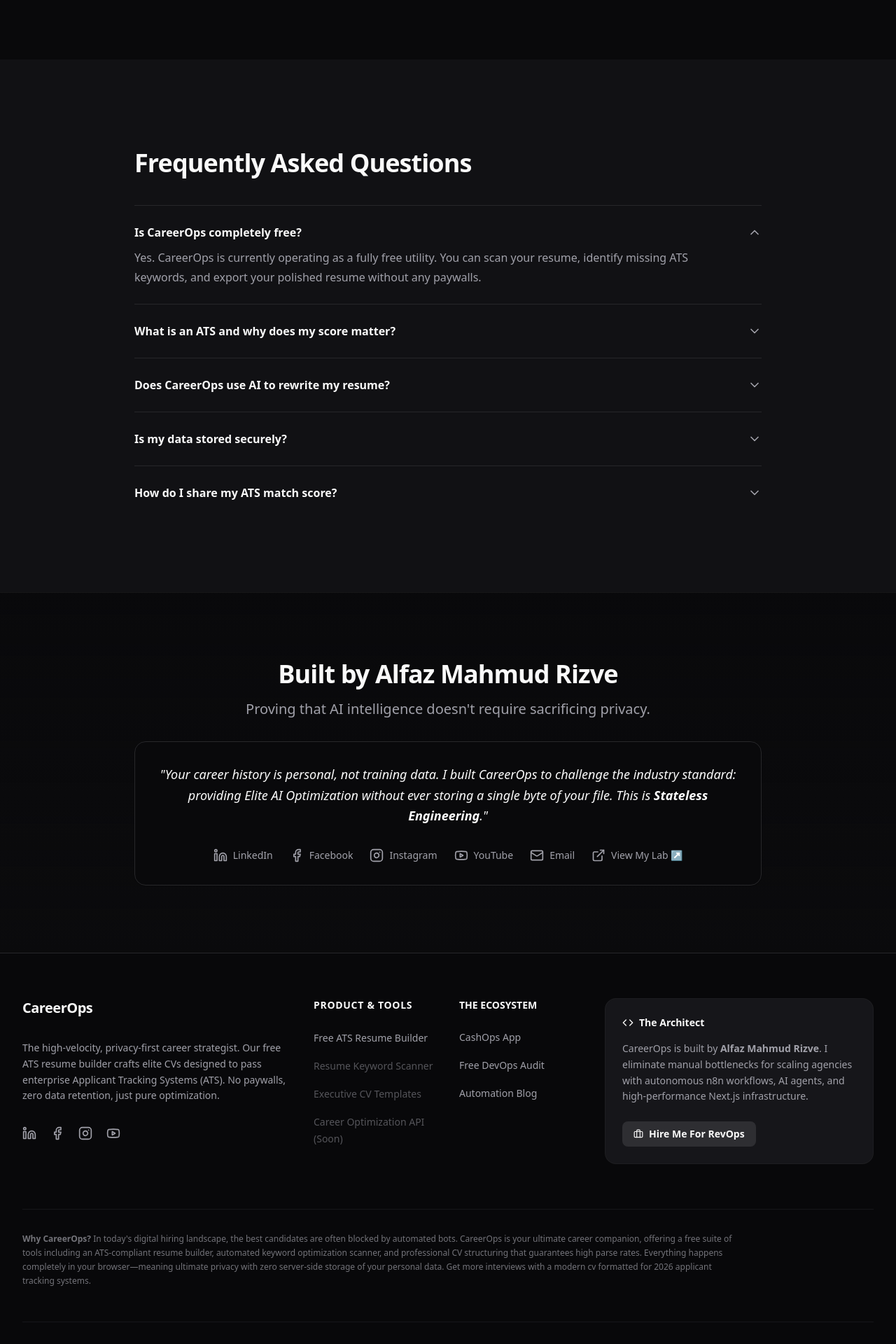
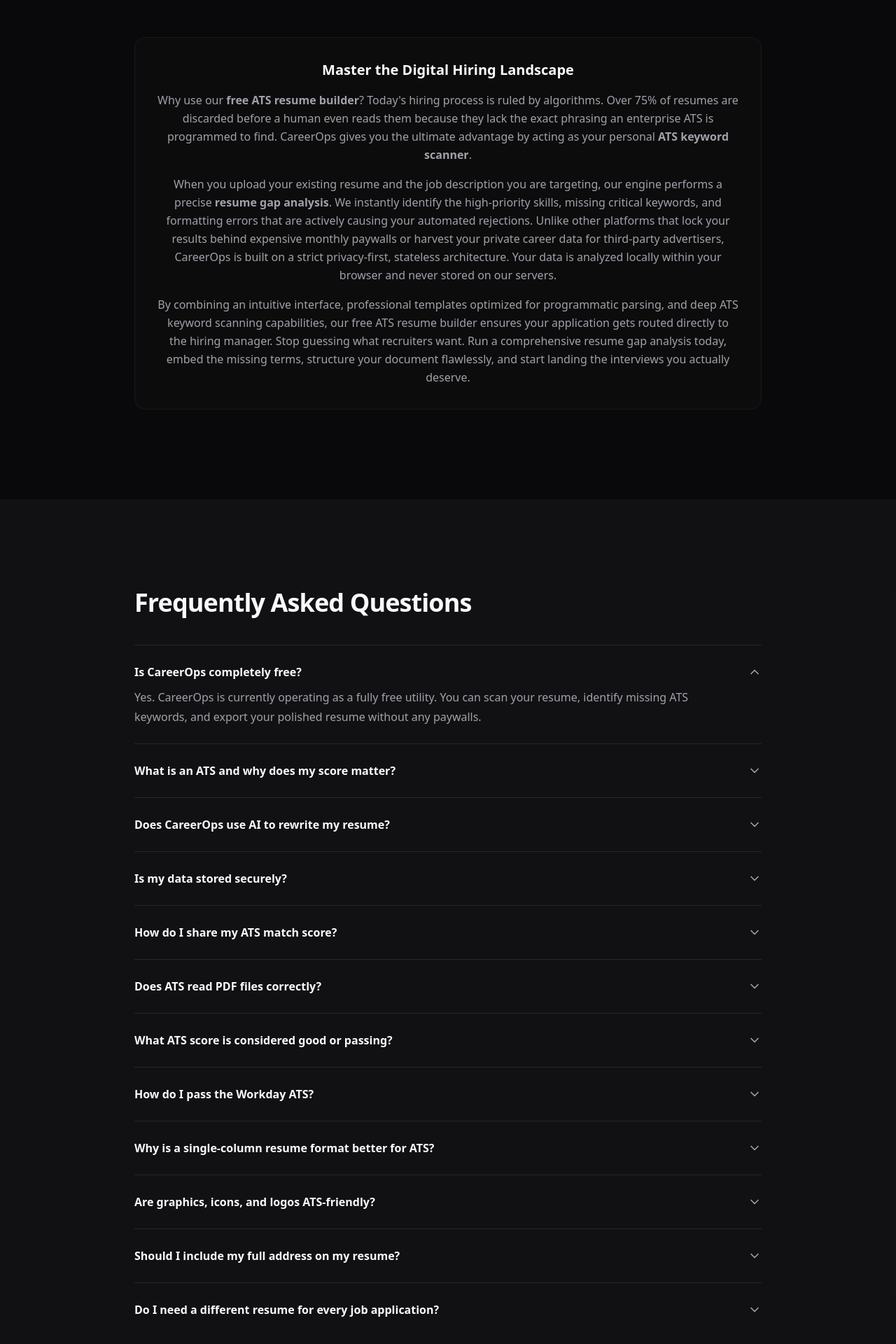
Before and after one commit to AlfazMahmudRizve/CareerOps, a Next.js app: page / in a window 1280 px wide. Shown: the part 1700-3620 px from the top of the page at 70% size. Built offline with nearby package versions, Linux system fonts and the light colour scheme.

Commit message:
some upgrades

```diff
--- a/app/layout.tsx
+++ b/app/layout.tsx
@@ -10,14 +10,14 @@
 
 export const metadata: Metadata = {
   metadataBase: new URL('https://careerops.whoisalfaz.me'),
-  title: 'CareerOps | Privacy-First ATS Resume Builder',
-  description: 'A completely free, stateless ATS resume builder and CV keyword scanner. Build professional resumes that pass algorithmic screening with zero data retention.',
+  title: 'Free ATS Resume Builder — CareerOps',
+  description: 'Free ATS resume builder with keyword gap analysis. Privacy-first protection helping beat ATS. Zero data retention, free for job seekers today and always.',
   keywords: ['Free ATS Resume Builder', 'Stateless Resume Builder', 'Privacy First CV Maker', 'Algorithmic Screening', 'Resume Optimization', 'CareerOps', 'Alfaz Mahmud Rizve'],
   authors: [{ name: 'Alfaz Mahmud Rizve', url: 'https://whoisalfaz.me' }],
   creator: 'Alfaz Mahmud Rizve',
   openGraph: {
-    title: 'CareerOps | Privacy-First ATS Resume Builder',
-    description: 'A completely free, stateless ATS resume builder and CV keyword scanner.',
+    title: 'Free ATS Resume Builder — CareerOps',
+    description: 'Free ATS resume builder with keyword gap analysis. Privacy-first protection helping beat ATS. Zero data retention, free for job seekers today and always.',
     url: 'https://careerops.whoisalfaz.me',
     siteName: 'CareerOps',
     images: [
@@ -30,6 +30,13 @@
     ],
     locale: 'en_US',
     type: 'website',
+  },
+  twitter: {
+    card: 'summary_large_image',
+    title: 'Free ATS Resume Builder — CareerOps',
+    description: 'Free ATS resume builder with keyword gap analysis. Privacy-first protection helping beat ATS. Zero data retention, free for job seekers today and always.',
+    creator: '@whoisalfazz',
+    images: ['/logo.png'],
   },
   icons: {
     icon: '/icon.png',
--- /dev/null
+++ b/app/optimize/layout.tsx
@@ -0,0 +1,21 @@
+import { Metadata } from 'next';
+
+export const metadata: Metadata = {
+  title: 'Resume Keyword Gap Analysis | CareerOps',
+  description: 'Upload your resume and compare it against any job description to discover missing ATS keywords.',
+  alternates: {
+    canonical: 'https://careerops.whoisalfaz.me/optimize',
+  },
+};
+
+export default function OptimizeLayout({
+  children,
+}: {
+  children: React.ReactNode;
+}) {
+  return (
+    <>
+      {children}
+    </>
+  );
+}
--- a/app/robots.ts
+++ b/app/robots.ts
@@ -4,7 +4,7 @@
   return {
     rules: {
       userAgent: '*',
-      allow: '/',
+      allow: ['/', '/build', '/optimize', '/templates'],
       disallow: '/private/',
     },
     sitemap: 'https://careerops.whoisalfaz.me/sitemap.xml',
--- /dev/null
+++ b/app/templates/layout.tsx
@@ -0,0 +1,21 @@
+import { Metadata } from 'next';
+
+export const metadata: Metadata = {
+  title: 'ATS Resume Templates by Industry | CareerOps',
+  description: 'Free, ATS-optimized resume templates for Software Engineering, Product Management, Data Science, and Design.',
+  alternates: {
+    canonical: 'https://careerops.whoisalfaz.me/templates',
+  },
+};
+
+export default function TemplatesLayout({
+  children,
+}: {
+  children: React.ReactNode;
+}) {
+  return (
+    <>
+      {children}
+    </>
+  );
+}
--- a/app/templates/page.tsx
+++ b/app/templates/page.tsx
@@ -43,10 +43,7 @@
   }
 ];
 
-export const metadata = {
-  title: 'ATS Resume Templates by Industry | CareerOps',
-  description: 'Free, ATS-optimized resume templates for Software Engineering, Product Management, Data Science, and Design. Build a resume that passes the scan.',
-};
+
 
 export default function TemplatesPage() {
   return (
--- a/components/landing/Faqs.tsx
+++ b/components/landing/Faqs.tsx
@@ -24,6 +24,34 @@
   {
     question: "How do I share my ATS match score?",
     answer: "Once you run a scan against a job description, you'll see a 'Share Score' button in your results dashboard. Clicking this generates a viral copy-paste snippet you can share directly to LinkedIn to show off your competitive advantage."
+  },
+  {
+    question: "Does ATS read PDF files correctly?",
+    answer: "Yes, modern Applicant Tracking Systems can read PDF files perfectly, provided they are text-based and not scanned images. In fact, PDF is often preferred because it preserves your exact formatting across different devices. Our builder exports structurally compliant PDFs guaranteed to parse correctly."
+  },
+  {
+    question: "What ATS score is considered good or passing?",
+    answer: "Generally, an ATS match score of 80% or higher is considered a strong match and significantly increases your likelihood of passing algorithmic filters. Anything below 70% usually requires you to add more exact-match keywords from the job description."
+  },
+  {
+    question: "How do I pass the Workday ATS?",
+    answer: "Workday's ATS relies heavily on structured text parsing and strict keyword frequency matches. To format a resume for Workday, use a single-column layout, standard headers (like 'Work Experience' and 'Education'), standard bullet points without sub-nesting, and include verbatim phrases from their job listing."
+  },
+  {
+    question: "Why is a single-column resume format better for ATS?",
+    answer: "Many older ATS parsers read documents horizontally from top-left to bottom-right. When you use a two-column design, the system often jumbles the text, merging your contact info with your work experience. A single-column layout guarantees 100% accurate chronological parsing."
+  },
+  {
+    question: "Are graphics, icons, and logos ATS-friendly?",
+    answer: "No. Graphics, charts, and icons are ignored by Applicant Tracking Systems and can sometimes derail the parser, causing it to misread surrounding text. It's best to stick to clean, standard text. Let your achievements stand out, not your graphic design."
+  },
+  {
+    question: "Should I include my full address on my resume?",
+    answer: "No, a full street address is an outdated practice and poses a minor privacy risk. For modern applications and optimal ATS parsing, you only need to include your City, State, and Zip Code (e.g., 'Austin, TX')."
+  },
+  {
+    question: "Do I need a different resume for every job application?",
+    answer: "Yes, ideally. Because every job description has a unique set of hard skills, soft skills, and required keywords, submitting the exact same resume everywhere will result in low ATS match scores. CareerOps makes it easy to quickly duplicate your base resume and tweak it for specific roles."
   }
 ];
 
--- a/components/landing/HowItWorks.tsx
+++ b/components/landing/HowItWorks.tsx
@@ -42,8 +42,25 @@
 };
 
 export function HowItWorks() {
+    const howToSchema = {
+        "@context": "https://schema.org",
+        "@type": "HowTo",
+        "name": "How to Build an ATS-Optimized Resume",
+        "description": "A 4-step guide to uploading your resume, analyzing it against a job description, and getting an ATS match score.",
+        "step": steps.map((step, i) => ({
+            "@type": "HowToStep",
+            "position": i + 1,
+            "name": step.title,
+            "text": step.description
+        }))
+    };
+
     return (
         <section className="container py-24 md:py-32 px-4 md:px-6 border-t border-border/40">
+            <script
+                type="application/ld+json"
+                dangerouslySetInnerHTML={{ __html: JSON.stringify(howToSchema) }}
+            />
             <motion.div
                 className="text-center mb-16"
                 initial={{ opacity: 0, y: 20 }}
@@ -96,6 +113,27 @@
                     </motion.div>
                 ))}
             </motion.div>
+
+            <motion.div
+                className="mt-24 prose prose-invert max-w-4xl mx-auto text-center space-y-6"
+                initial={{ opacity: 0, y: 20 }}
+                whileInView={{ opacity: 1, y: 0 }}
+                viewport={{ once: true }}
+                transition={{ duration: 0.8, delay: 0.2 }}
+            >
+                <div className="p-8 rounded-2xl bg-secondary/10 border border-border/50 text-muted-foreground leading-relaxed">
+                    <h3 className="text-xl font-semibold text-foreground mb-4">Master the Digital Hiring Landscape</h3>
+                    <p>
+                        Why use our <strong>free ATS resume builder</strong>? Today&apos;s hiring process is ruled by algorithms. Over 75% of resumes are discarded before a human even reads them because they lack the exact phrasing an enterprise ATS is programmed to find. CareerOps gives you the ultimate advantage by acting as your personal <strong>ATS keyword scanner</strong>.
+                    </p>
+                    <p className="mt-4">
+                        When you upload your existing resume and the job description you are targeting, our engine performs a precise <strong>resume gap analysis</strong>. We instantly identify the high-priority skills, missing critical keywords, and formatting errors that are actively causing your automated rejections. Unlike other platforms that lock your results behind expensive monthly paywalls or harvest your private career data for third-party advertisers, CareerOps is built on a strict privacy-first, stateless architecture. Your data is analyzed locally within your browser and never stored on our servers.
+                    </p>
+                    <p className="mt-4">
+                        By combining an intuitive interface, professional templates optimized for programmatic parsing, and deep ATS keyword scanning capabilities, our free ATS resume builder ensures your application gets routed directly to the hiring manager. Stop guessing what recruiters want. Run a comprehensive resume gap analysis today, embed the missing terms, structure your document flawlessly, and start landing the interviews you actually deserve.
+                    </p>
+                </div>
+            </motion.div>
         </section>
     );
 }
--- a/components/ui/Footer.tsx
+++ b/components/ui/Footer.tsx
@@ -119,7 +119,7 @@
         {/* SEO Text Block */}
         <div className="mt-16 pt-8 border-t border-border/50">
           <p className="text-xs leading-5 text-muted-foreground/70 max-w-5xl">
-            <strong>Why CareerOps?</strong> In today&apos;s digital hiring landscape, the best candidates are often blocked by automated bots. CareerOps is your ultimate career companion, offering a free suite of tools including an ATS-compliant resume builder, automated keyword optimization scanner, and professional CV structuring that guarantees high parse rates. Everything happens completely in your browser—meaning ultimate privacy with zero server-side storage of your personal data. Get more interviews with a modern cv formatted for 2026 applicant tracking systems.
+            <strong>Why CareerOps?</strong> In today&apos;s digital hiring landscape, the best candidates are often aggressively filtered out by automated bots before a human ever sees their application. CareerOps is engineered to be your ultimate career operations toolkit, offering a robust, <strong>free ATS resume builder</strong> designed specifically to bypass these algorithmic firewalls. Our suite includes an advanced <strong>resume keyword scanner</strong> that performs a meticulous <strong>keyword gap analysis</strong>, comparing your existing CV directly against any target job description. We highlight exact match requirements, formatting red flags, and missing skills so you can tailor your approach with pinpoint accuracy. Most importantly, we believe your career data is deeply personal. Everything is driven by a <strong>privacy-first</strong> architecture—all analysis happens locally inside your browser with absolutely zero server-side storage or tracking. Create an ATS-compliant resume, perform limitless optimizations, and start landing the high-tier interviews you deserve with a modernized CV built for the 2026 applicant tracking systems.
           </p>
         </div>
 
```
